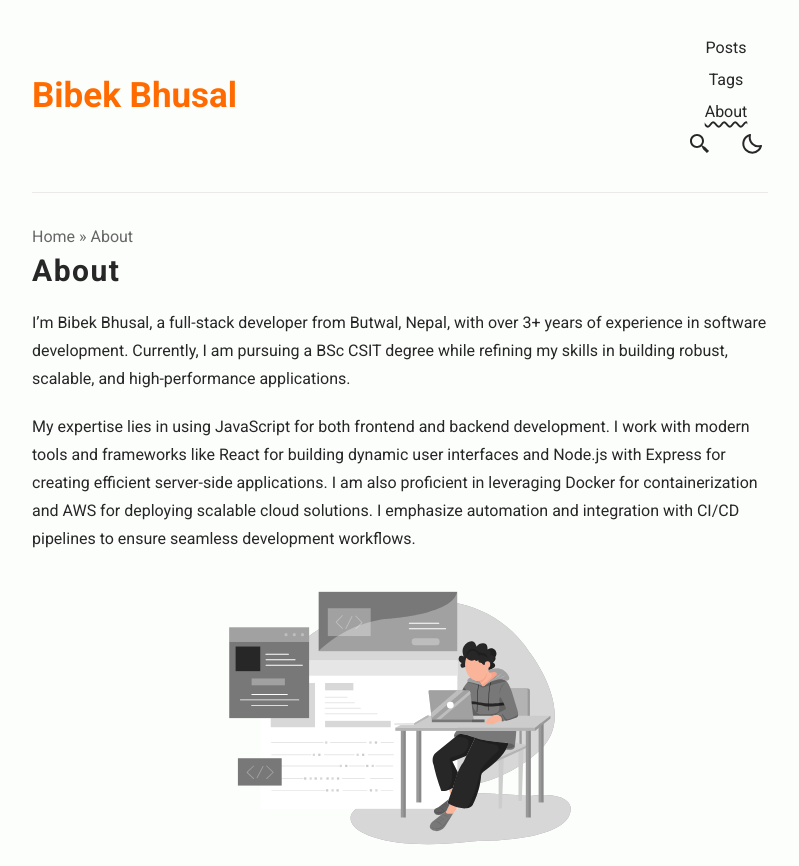
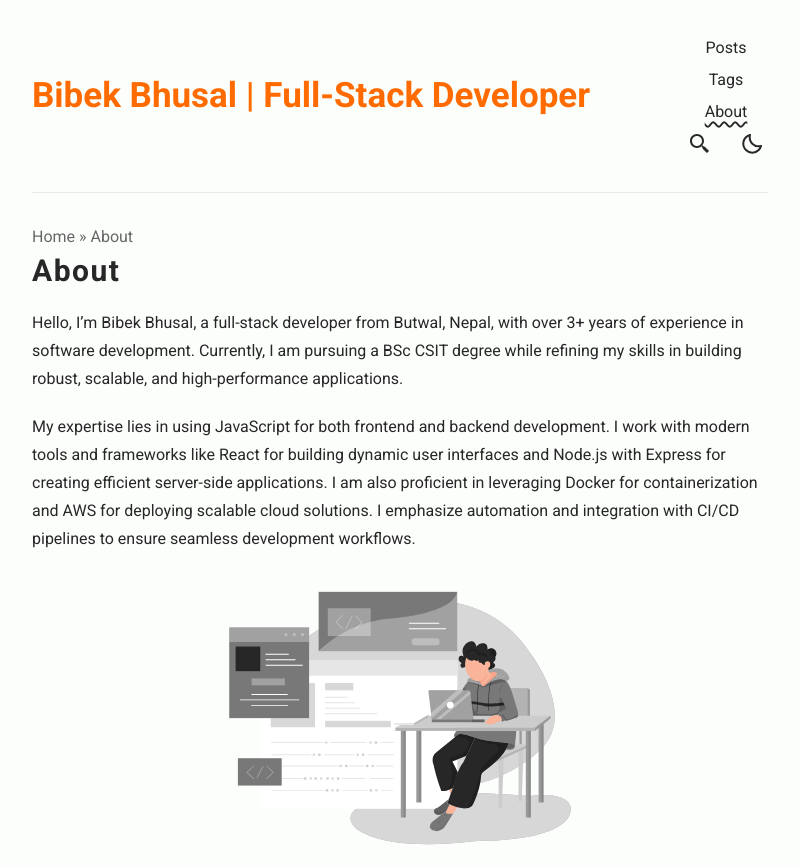
Before and after one commit to bibek-bhusal03/portfolio-website, an Astro site: page /about in a window 1280 px wide. Shown: the top 866 px of the page, without its empty margins (240-1039 px from the left). Built offline with nearby package versions, Linux system fonts and the light colour scheme; Astro itself is replaced by a stand-in of ours.

Commit message:
fix: edited personal information for better seo

```diff
--- a/src/config.ts
+++ b/src/config.ts
@@ -2,10 +2,10 @@ import type { Site, SocialObjects } from "./types";
 
 export const SITE: Site = {
   website: "https://bibekbhusal0.com.np/", // replace this with your deployed domain
-  author: "Bibek",
+  author: "Bibek Bhusal",
   profile: "https://www.linkedin.com/in/bibekbhusal1/",
-  desc: "Full-stack developer specializing in JavaScript, React, Node.js, Docker, and AWS. Building scalable, high-performance web applications with modern tools and cloud technologies.",
-  title: "Bibek Bhusal",
+  desc: "Bibek Bhusal – Full-stack developer specializing in JavaScript, React, Node.js, Docker, and AWS. Expert in building scalable, high-performance web applications with modern tools and cloud technologies. Follow for insights and projects.",
+  title: "Bibek Bhusal | Full-Stack Developer",
   ogImage: "ogImage.png",
   lightAndDarkMode: true,
   postPerIndex: 4,
--- a/src/pages/about.md
+++ b/src/pages/about.md
@@ -3,7 +3,7 @@ layout: ../layouts/AboutLayout.astro
 title: "About"
 ---
 
-I'm Bibek Bhusal, a full-stack developer from Butwal, Nepal, with over 3+ years of experience in software development. Currently, I am pursuing a BSc CSIT degree while refining my skills in building robust, scalable, and high-performance applications.
+Hello, I'm Bibek Bhusal, a full-stack developer from Butwal, Nepal, with over 3+ years of experience in software development. Currently, I am pursuing a BSc CSIT degree while refining my skills in building robust, scalable, and high-performance applications.
 
 My expertise lies in using JavaScript for both frontend and backend development. I work with modern tools and frameworks like React for building dynamic user interfaces and Node.js with Express for creating efficient server-side applications. I am also proficient in leveraging Docker for containerization and AWS for deploying scalable cloud solutions. I emphasize automation and integration with CI/CD pipelines to ensure seamless development workflows.
 
```
Also changed, not shown: 1 other file.
